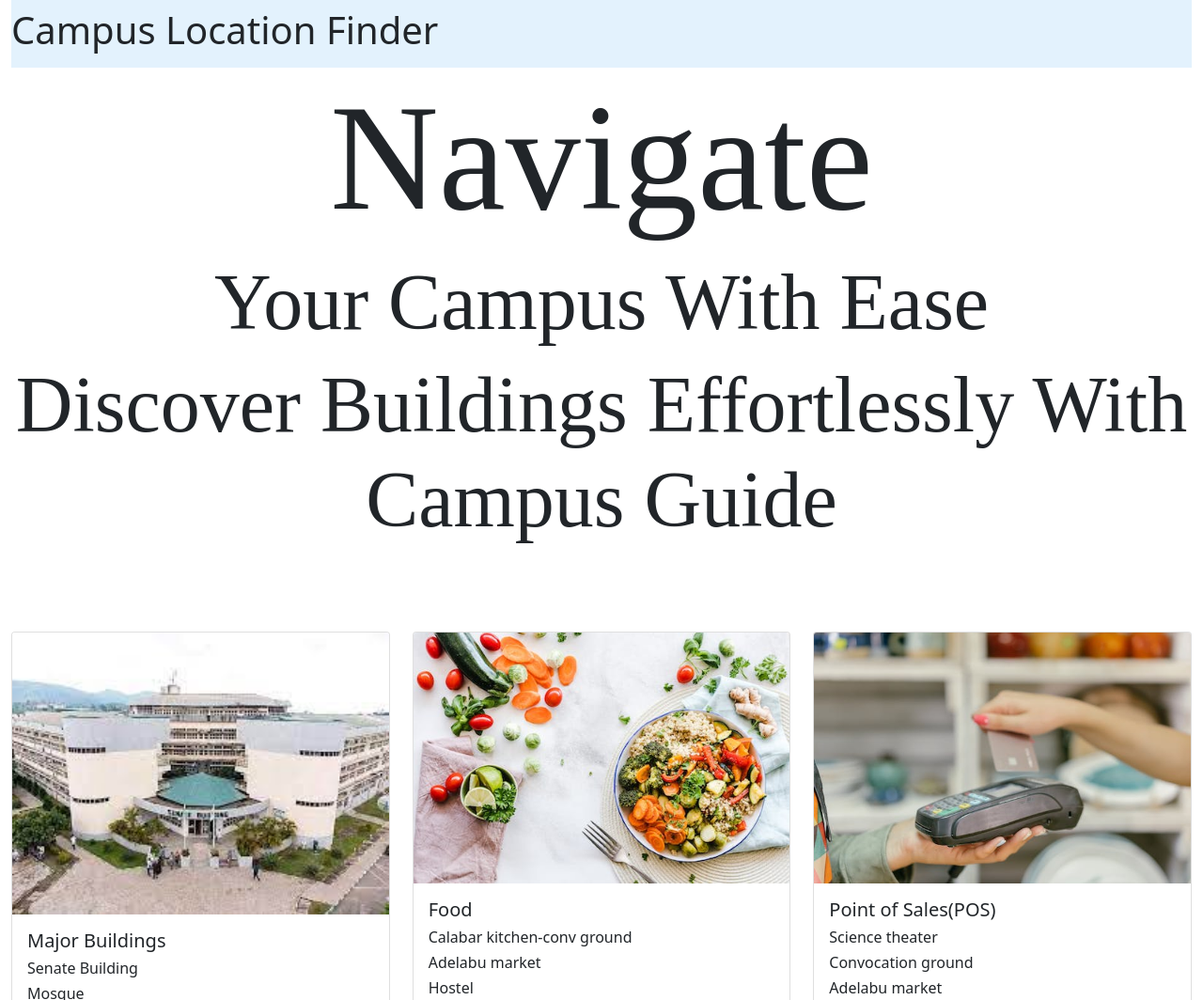
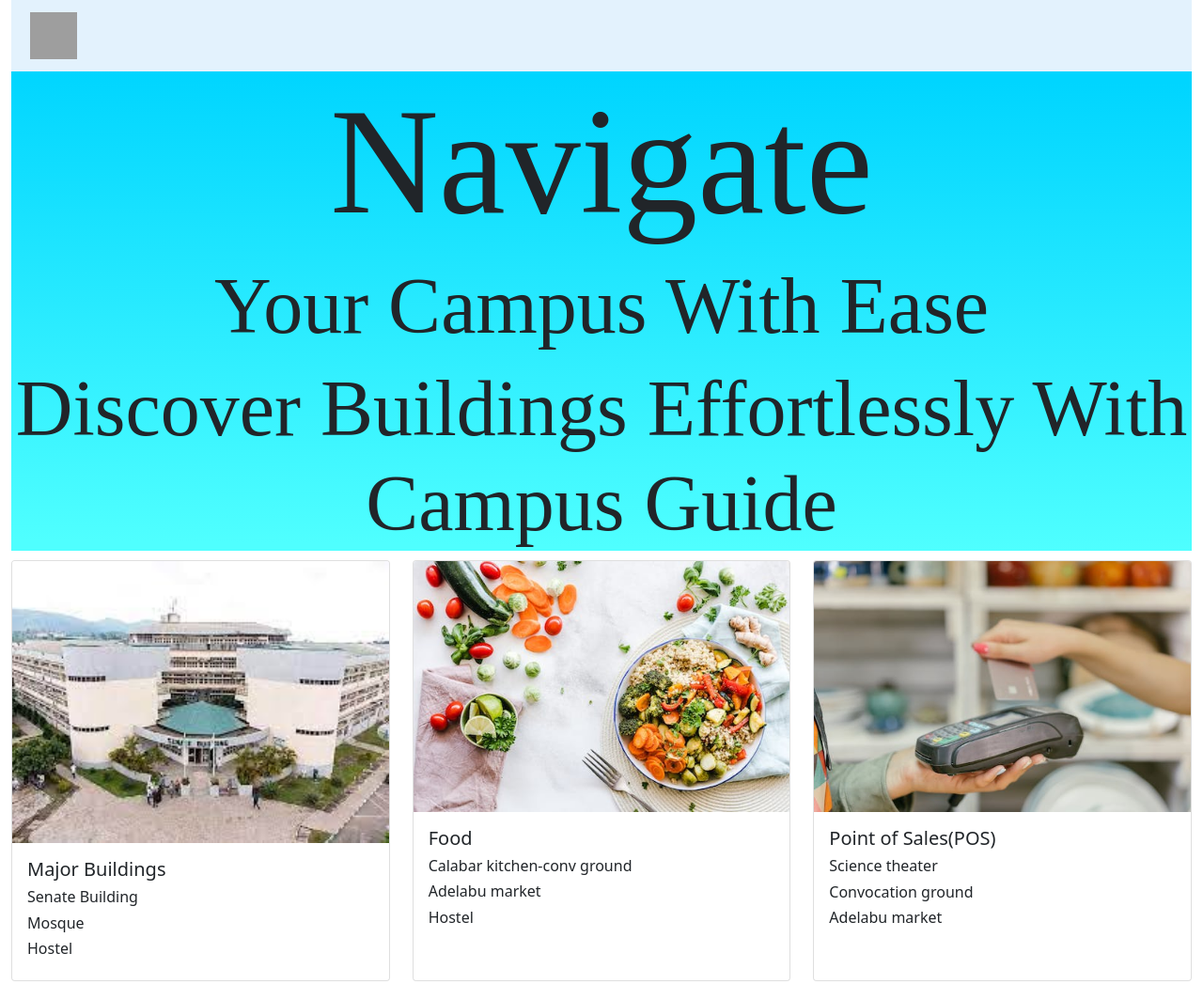
Before and after one commit to Banchi-salim/Navigation-App, a Django app: page / in a window 1280 px wide. Shown: the top 1064 px of the page at 94% size. Run offline with Django 4.2, Linux system fonts and the light colour scheme; data comes from the database, SQL or seed files in the repository; both versions use the stored data as it was after the commit; some libraries are stand-ins or nearby versions; grey boxes are pictures that could not be loaded.

Commit message:
added some gradient and  cool images

```diff
--- a/campuslocationfinder/campuslocationfinder/locator/static/locator/main.js
+++ b/campuslocationfinder/campuslocationfinder/locator/static/locator/main.js
@@ -5,7 +5,7 @@ let directionsRenderer, directionsService
 function initMap() {
     var map = new google.maps.Map(document.getElementById('map'), {
         center: { lat: 8.98921, lng: 7.18141 },
-        zoom: 12 // Adjust the zoom level as needed
+        zoom: 6 // Adjust the zoom level as needed
     });
      var startpointautocomplete = new google.maps.places.Autocomplete(
         document.getElementById('origin')
--- a/campuslocationfinder/campuslocationfinder/locator/templates/locator/index.html
+++ b/campuslocationfinder/campuslocationfinder/locator/templates/locator/index.html
@@ -13,23 +13,23 @@
 </head>
 <body class="container-fluid">
     <nav class="navbar navbar-light" style="background-color: #e3f2fd; width:100%;">
-        <h1 style="text-align: left; vertical-align: center">Campus Location Finder</h1>
-
+        <a class="navbar-brand" href="#">
+            <img src="{% static 'locator/images/logo.png'%}" style="width:70px; height:50px; padding-left:20px;">
+        </a>
     </nav>
     <div class="row">
 
     </div>
 
-    <section class="row-1">
-        <div class="herosect" id="herosect"
-             style="background-image: liner-gradient(#0056A5, #49A7FE, #ffffff); background-size: cover; height:600px; width: 100%;">
+    <section class="grid gap-0 row-gap-6">
+        <div class="herosect" style="background-image: linear-gradient( 180.7deg,  rgba(0,213,255,1) 2.5%, rgba(79,255,255,1) 97.7% ); margin-bottom: 10px;" >
             <h1 class="text-center" id="hrtxt1" style="font-size:160px; font-family:Poppins; align:center">Navigate</h1>
             <h2 class="text-center" id="hrtxt2" style="font-size:84px; font-family:Poppins; align:center">Your Campus With
                 Ease</h2>
             <h2 class="text-center" id="hrtxt3" style="font-size:84px; font-family:Poppins; align:center">Discover Buildings
                 Effortlessly With Campus Guide</h2>
         </div>
-        <div class="row row-cols-1 row-cols-md-3 g-4">
+        <div class="row row-cols-1 row-cols-md-3 g-4" style="margin-bottom: 20px;">
             <div class="col">
                 <div class="card h-100">
           <img src="{% static 'locator/images/senate.jpg' %}" class="card-img-top" alt="...">
```
Also changed, not shown: campuslocationfinder/campuslocationfinder/db.sqlite3.
